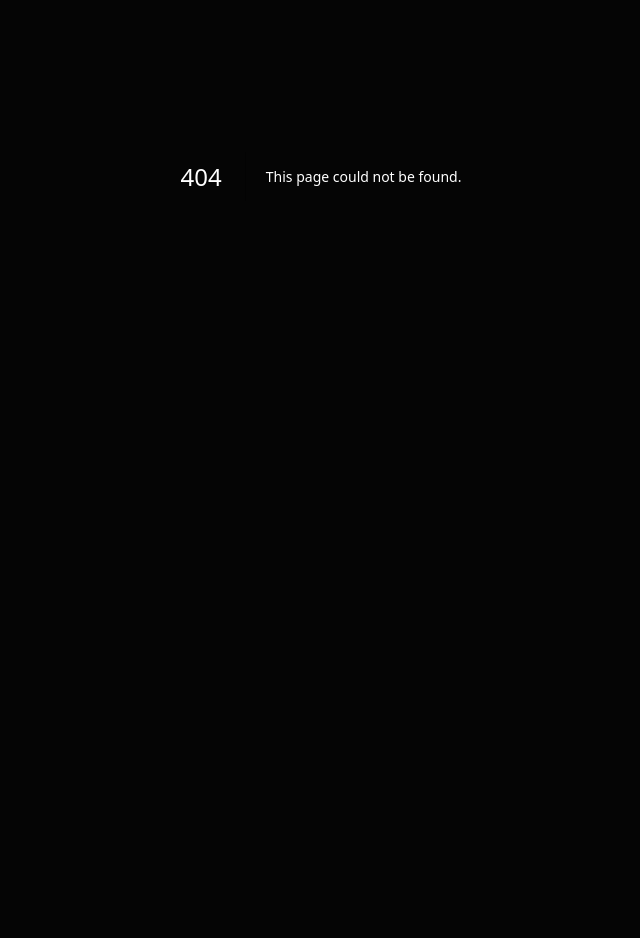
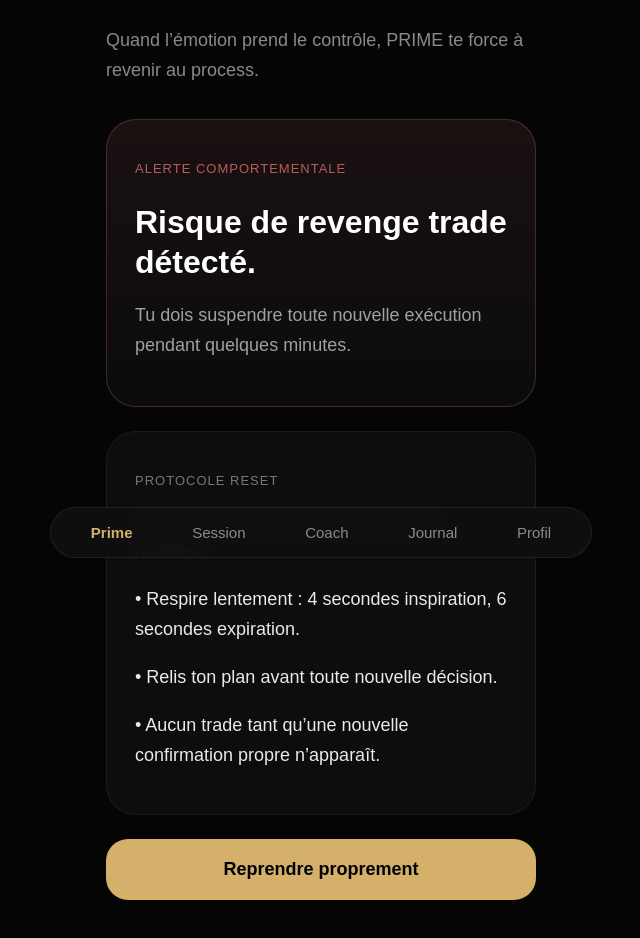
Before and after one commit to prime-reset/prime_V1, a Next.js app in the folder prime-v1-app/: page /reset in a window 1280 px wide. Before the commit this address had no page. Shown: the part 224-1162 px from the top of the page, without its empty margins (319-959 px from the left). Before the commit the page ends 800 px from the top, so only its background shows below. Built offline with nearby package versions, Linux system fonts and the light colour scheme.

Commit message:
Create Reset page

```diff
--- /dev/null
+++ b/prime-v1-app/app/reset/page.jsx
@@ -0,0 +1,50 @@
+import BottomNav from "../components/BottomNav";
+
+export default function ResetPage() {
+  return (
+    <main style={{ background: "#050505", color: "white", minHeight: "100vh", padding: "24px", paddingBottom: "120px", fontFamily: "Arial, sans-serif" }}>
+      <div style={{ maxWidth: "430px", margin: "0 auto" }}>
+        <p style={{ color: "#D4B06A", letterSpacing: "6px", fontSize: "12px", marginBottom: "20px" }}>MODE RESET</p>
+
+        <h1 style={{ fontSize: "46px", lineHeight: "50px", marginBottom: "18px" }}>
+          Stoppe la dérive<br />avant qu’elle coûte cher.
+        </h1>
+
+        <p style={{ color: "#8A8A8A", fontSize: "18px", lineHeight: "30px", marginBottom: "34px" }}>
+          Quand l’émotion prend le contrôle, PRIME te force à revenir au process.
+        </p>
+
+        <div style={{ background: "linear-gradient(180deg,#1A1111,#0B0B0B)", border: "1px solid rgba(184,92,92,0.35)", borderRadius: "30px", padding: "28px", marginBottom: "24px" }}>
+          <p style={{ color: "#B85C5C", fontSize: "13px", letterSpacing: "1px", marginBottom: "14px" }}>ALERTE COMPORTEMENTALE</p>
+          <h2 style={{ fontSize: "32px", lineHeight: "40px", marginBottom: "14px" }}>
+            Risque de revenge trade détecté.
+          </h2>
+          <p style={{ color: "#A0A0A0", fontSize: "18px", lineHeight: "30px" }}>
+            Tu dois suspendre toute nouvelle exécution pendant quelques minutes.
+          </p>
+        </div>
+
+        <div style={{ background: "#0D0D0D", border: "1px solid rgba(255,255,255,0.06)", borderRadius: "30px", padding: "28px", marginBottom: "24px" }}>
+          <p style={{ color: "#777", fontSize: "13px", letterSpacing: "1px", marginBottom: "18px" }}>PROTOCOLE RESET</p>
+
+          {[
+            "Ferme ton carnet d’ordres pendant 3 minutes.",
+            "Respire lentement : 4 secondes inspiration, 6 secondes expiration.",
+            "Relis ton plan avant toute nouvelle décision.",
+            "Aucun trade tant qu’une nouvelle confirmation propre n’apparaît.",
+          ].map((item) => (
+            <p key={item} style={{ color: "#EAEAEA", fontSize: "18px", lineHeight: "30px", marginBottom: "16px" }}>
+              • {item}
+            </p>
+          ))}
+        </div>
+
+        <button style={{ width: "100%", background: "#D4B06A", color: "black", border: "none", borderRadius: "22px", padding: "20px", fontSize: "18px", fontWeight: "700", cursor: "pointer" }}>
+          Reprendre proprement
+        </button>
+      </div>
+
+      <BottomNav active="Prime" />
+    </main>
+  );
+}
```
